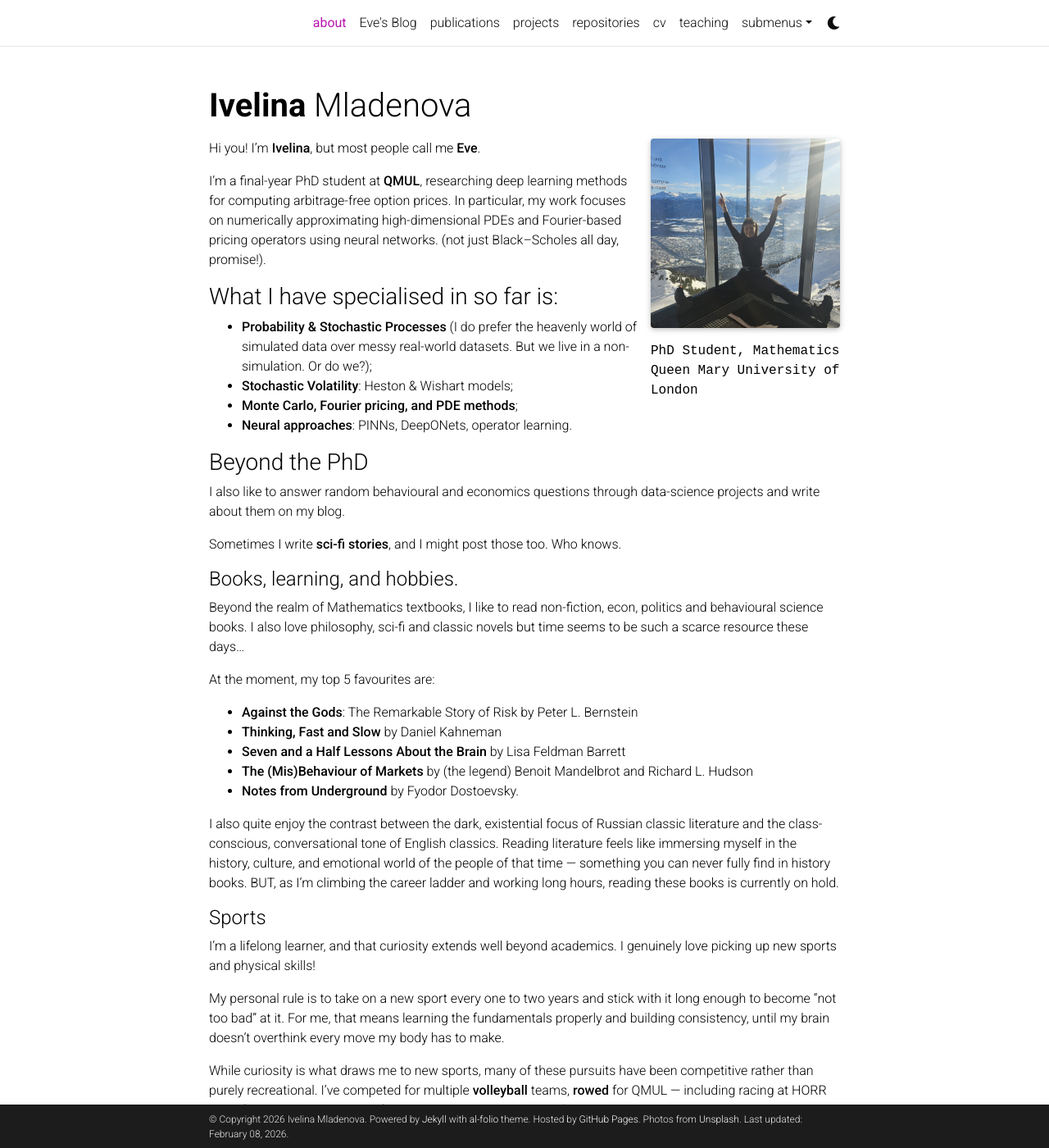
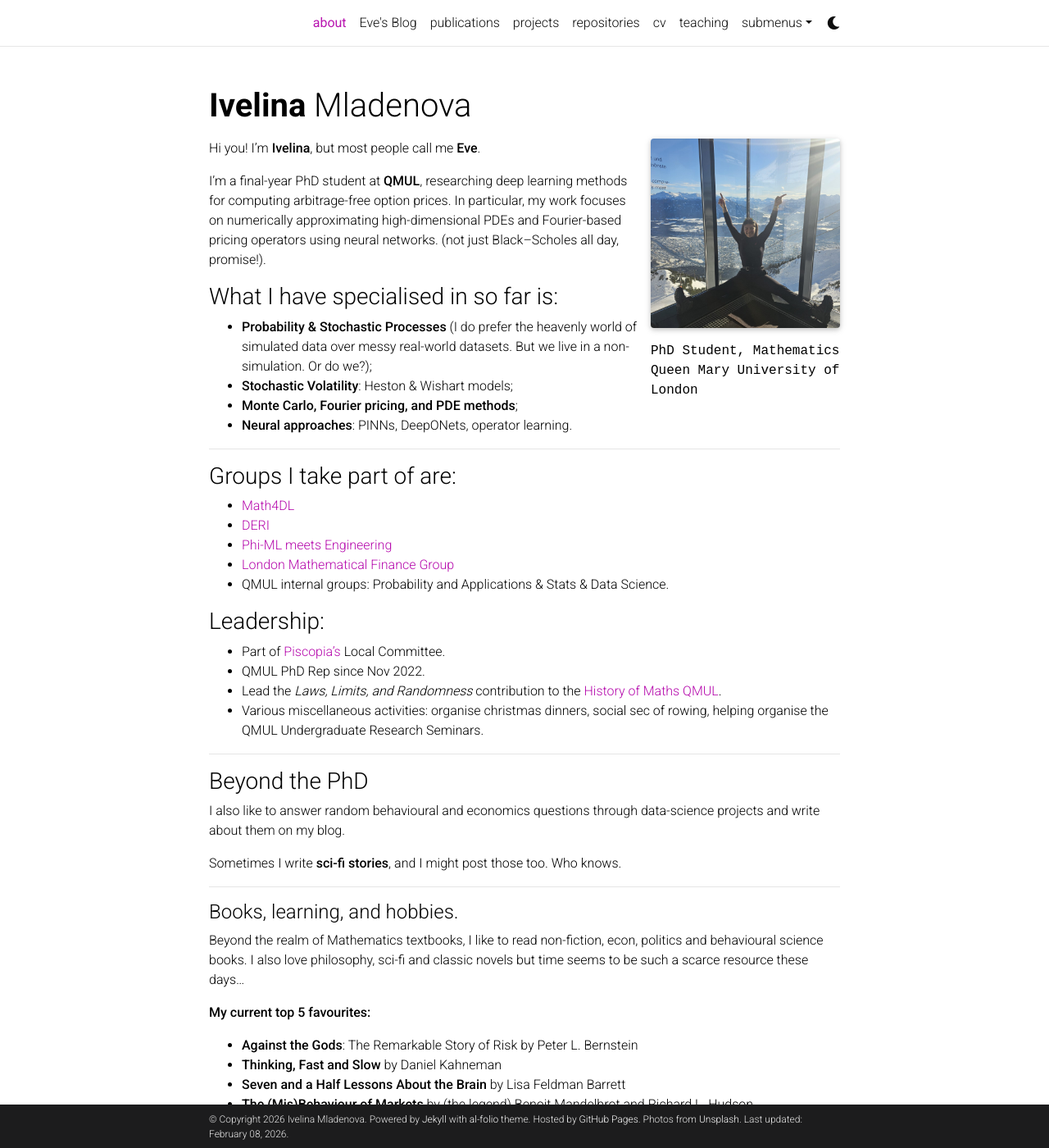
Before and after one commit to Ivelina0/Ivelina0.github.io, a Jekyll site: the page built from _pages/about.md, in a window 1280 px wide and 1400 px high. Shown: the whole window at 82% size. Built offline with Jekyll 4.4.1, drawn with Linux system fonts in a browser that asks for light colours; full-size pictures stand in for the smaller copies a plugin makes; comment, search, counter and statistics services are not loaded; a style sheet for code colours, icons or effects is not loaded.

Commit message:
Update about.md

```diff
--- a/_pages/about.md
+++ b/_pages/about.md
@@ -29,24 +29,43 @@ I’m a final-year PhD student at **QMUL**, researching deep learning methods fo
 - **Monte Carlo, Fourier pricing, and PDE methods**;
 - **Neural approaches**: PINNs, DeepONets, operator learning.
 
+---
+### Groups I take part of are:
+- [Math4DL](https://maths4dl.ac.uk/)
+- [DERI](https://www.qmul.ac.uk/deri/)
+- [Phi-ML meets Engineering](https://www.turing.ac.uk/events/phi-ml-meets-engineering)
+- [London Mathematical Finance Group](https://www.londonmathfinance.org.uk/)
+- QMUL internal groups: Probability and Applications & Stats & Data Science.
+
+
+### Leadership:
+- Part of [Piscopia's](https://piscopia.co.uk/queen-mary-university-of-london-committee/) Local Committee.
+- QMUL PhD Rep since Nov 2022.
+- Lead the *Laws, Limits, and Randomness* contribution to the [History of Maths QMUL](https://www.seresearch.qmul.ac.uk/content/pce/ediresources/files/History_of_Maths_QMUL_2025.pdf).
+- Various miscellaneous activities: organise christmas dinners, social sec of rowing, helping organise the QMUL Undergraduate Research Seminars.
+
+---
 
 ### Beyond the PhD
 I also like to answer random behavioural and economics questions through data-science projects and write about them on my blog.
 
 Sometimes I write **sci-fi stories**, and I might post those too. Who knows.
 
+---
+
 #### Books, learning, and hobbies.
 Beyond the realm of Mathematics textbooks, I like to read non-fiction, econ, politics and behavioural science books. I also love philosophy, sci-fi and classic novels but time seems to be such a scarce resource these days...
 
-At the moment, my top 5 favourites are:
-- **Against the Gods**: The Remarkable Story of Risk by Peter L. Bernstein
-- **Thinking, Fast and Slow** by Daniel Kahneman
-- **Seven and a Half Lessons About the Brain** by Lisa Feldman Barrett
-- **The (Mis)Behaviour of Markets** by (the legend) Benoit Mandelbrot and Richard L. Hudson
-- **Notes from Underground** by Fyodor Dostoevsky.
+**My current top 5 favourites:**
+- [**Against the Gods**](https://www.goodreads.com/book/show/128429.Against_the_Gods): The Remarkable Story of Risk by Peter L. Bernstein
+- [**Thinking, Fast and Slow**](https://www.goodreads.com/book/show/11468377-thinking-fast-and-slow?from_search=true&from_srp=true&qid=s4YJFNSE1v&rank=1) by Daniel Kahneman
+- [**Seven and a Half Lessons About the Brain**](https://www.goodreads.com/book/show/48930266-seven-and-a-half-lessons-about-the-brain?from_search=true&from_srp=true&qid=NHBaFWZy7U&rank=1) by Lisa Feldman Barrett
+- [**The (Mis)Behaviour of Markets**](https://www.goodreads.com/book/show/6046141-the-mis-behaviour-of-markets?ref=nav_sb_ss_1_29) by (the legend) Benoit Mandelbrot and Richard L. Hudson
+- [**Notes from Underground**](https://www.goodreads.com/book/show/49455.Notes_from_Underground?from_search=true&from_srp=true&qid=cAbCQNjj2v&rank=2) by Fyodor Dostoevsky.
 
 I also quite enjoy the contrast between the dark, existential focus of Russian classic literature and the class-conscious, conversational tone of English classics. Reading literature feels like immersing myself in the history, culture, and emotional world of the people of that time — something you can never fully find in history books. BUT, as I’m climbing the career ladder and working long hours, reading these books is currently on hold.
 
+---
 
 #### Sports
 I’m a lifelong learner, and that curiosity extends well beyond academics. I genuinely love picking up new sports and physical skills!
```
